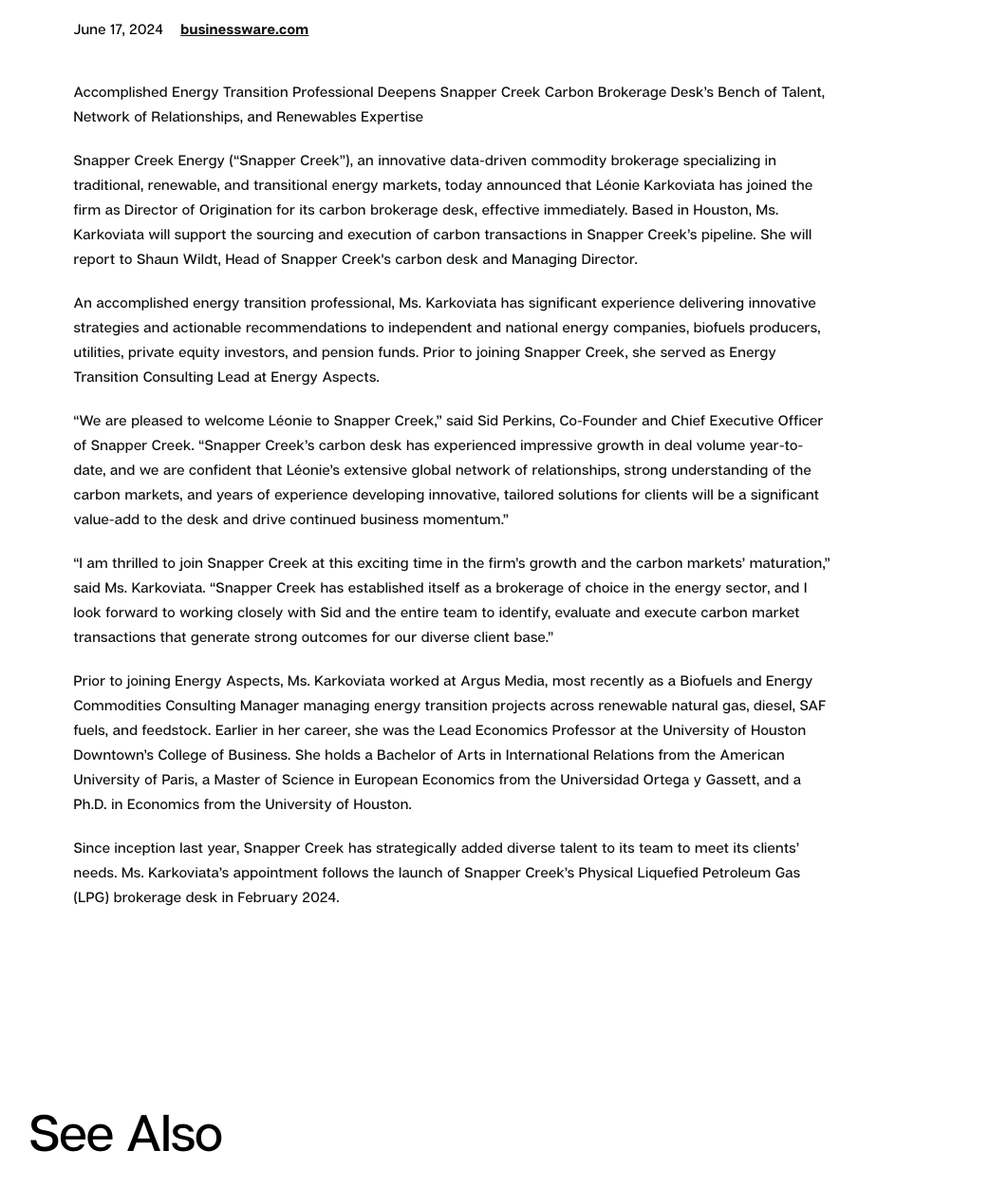
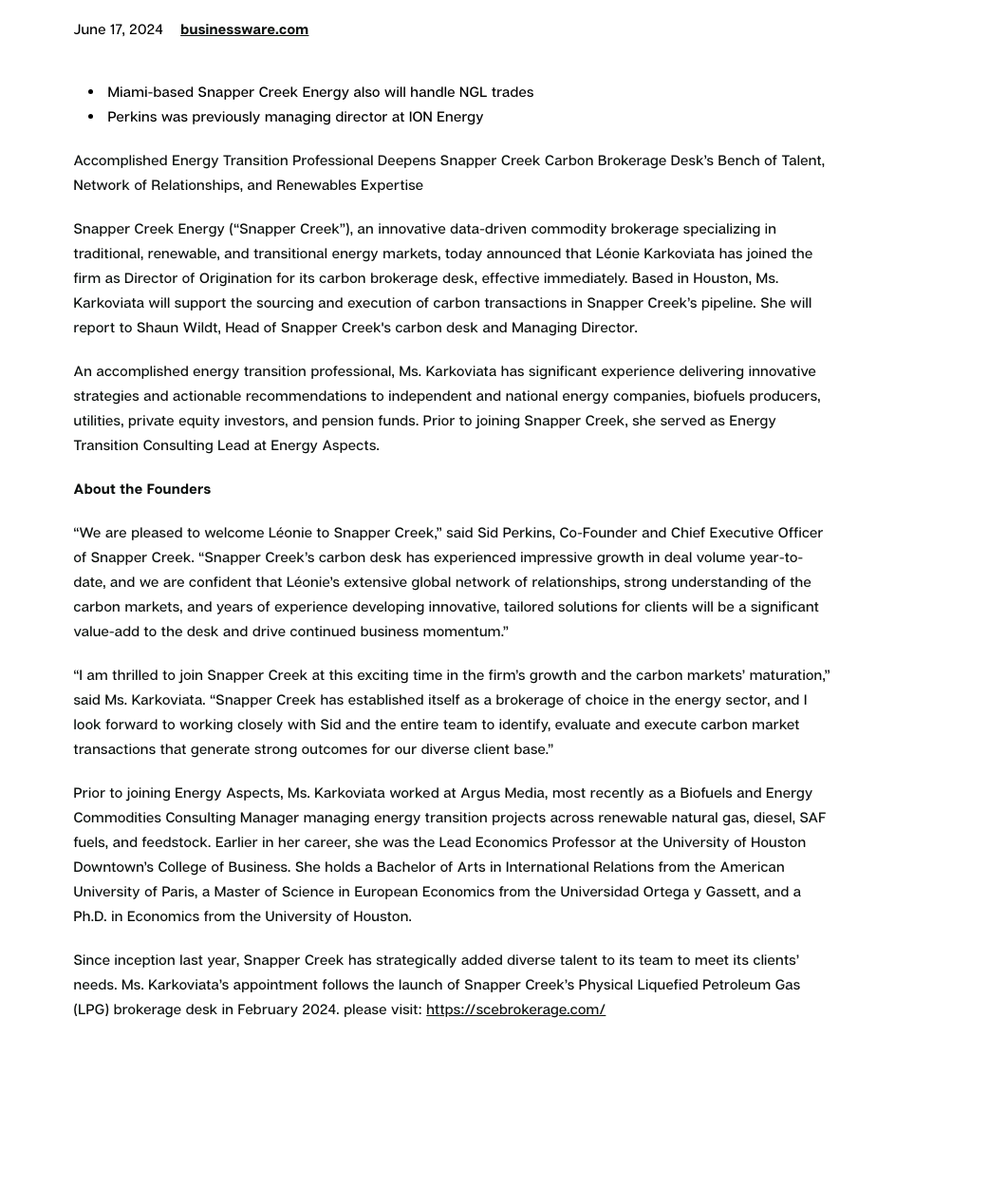
Before and after one commit to ashot-developer/sce-website, a website: page src/html/article.html in a window 1280 px wide. Shown: the part 349-1600 px from the top of the page at 95% size, without its empty margins (35-1096 px from the left). Drawn offline with nearby package versions, Linux system fonts and the light colour scheme; files that its build step writes are made by us from their sources; files whose address does not match are found by name.

Commit message:
small update in article page

```diff
--- a/src/html/article.html
+++ b/src/html/article.html
@@ -17,13 +17,18 @@
           <a href="#" class="single-article__info-link">businessware.com</a>
         </div>
         <div class="single-article__content">
+          <ul>
+            <li>Miami-based Snapper Creek Energy also will handle NGL trades</li>
+            <li>Perkins was previously managing director at ION Energy</li>
+          </ul>
           <p>Accomplished Energy Transition Professional Deepens Snapper Creek Carbon Brokerage Desk’s Bench of Talent, Network of Relationships, and Renewables Expertise</p>
           <p>Snapper Creek Energy (“Snapper Creek”), an innovative data-driven commodity brokerage specializing in traditional, renewable, and transitional energy markets, today announced that Léonie Karkoviata has joined the firm as Director of Origination for its carbon brokerage desk, effective immediately. Based in Houston, Ms. Karkoviata will support the sourcing and execution of carbon transactions in Snapper Creek’s pipeline. She will report to Shaun Wildt, Head of Snapper Creek's carbon desk and Managing Director.</p>
           <p>An accomplished energy transition professional, Ms. Karkoviata has significant experience delivering innovative strategies and actionable recommendations to independent and national energy companies, biofuels producers, utilities, private equity investors, and pension funds. Prior to joining Snapper Creek, she served as Energy Transition Consulting Lead at Energy Aspects.</p>
+          <p><b>About the Founders</b></p>
           <p>“We are pleased to welcome Léonie to Snapper Creek,” said Sid Perkins, Co-Founder and Chief Executive Officer of Snapper Creek. “Snapper Creek’s carbon desk has experienced impressive growth in deal volume year-to-date, and we are confident that Léonie’s extensive global network of relationships, strong understanding of the carbon markets, and years of experience developing innovative, tailored solutions for clients will be a significant value-add to the desk and drive continued business momentum.”</p>
           <p>“I am thrilled to join Snapper Creek at this exciting time in the firm’s growth and the carbon markets’ maturation,” said Ms. Karkoviata. “Snapper Creek has established itself as a brokerage of choice in the energy sector, and I look forward to working closely with Sid and the entire team to identify, evaluate and execute carbon market transactions that generate strong outcomes for our diverse client base.”</p>
           <p>Prior to joining Energy Aspects, Ms. Karkoviata worked at Argus Media, most recently as a Biofuels and Energy Commodities Consulting Manager managing energy transition projects across renewable natural gas, diesel, SAF fuels, and feedstock. Earlier in her career, she was the Lead Economics Professor at the University of Houston Downtown’s College of Business. She holds a Bachelor of Arts in International Relations from the American University of Paris, a Master of Science in European Economics from the Universidad Ortega y Gassett, and a Ph.D. in Economics from the University of Houston.</p>
-          <p>Since inception last year, Snapper Creek has strategically added diverse talent to its team to meet its clients’ needs. Ms. Karkoviata’s appointment follows the launch of Snapper Creek’s Physical Liquefied Petroleum Gas (LPG) brokerage desk in February 2024.</p>
+          <p>Since inception last year, Snapper Creek has strategically added diverse talent to its team to meet its clients’ needs. Ms. Karkoviata’s appointment follows the launch of Snapper Creek’s Physical Liquefied Petroleum Gas (LPG) brokerage desk in February 2024. please visit: <a href="">https://scebrokerage.com/</a></p>
         </div>
       </div>
     </div>
--- a/src/scss/pages/_article.scss
+++ b/src/scss/pages/_article.scss
@@ -67,6 +67,22 @@
         margin-bottom: 20px;
         color: #0B0F0D;
       }
+      & ul {
+        font-family: $font-primary;
+        margin-bottom: 20px;
+        list-style: disc;
+        list-style-position: inside;
+        padding-left: 15px;
+        & li {
+          font-weight: 500;
+          font-size: 15px;
+          line-height: 26px;
+          letter-spacing: 0.3px;
+        }
+      }
+      & a {
+        color: #0B0F0D;
+      }
     }
   }
 
```
